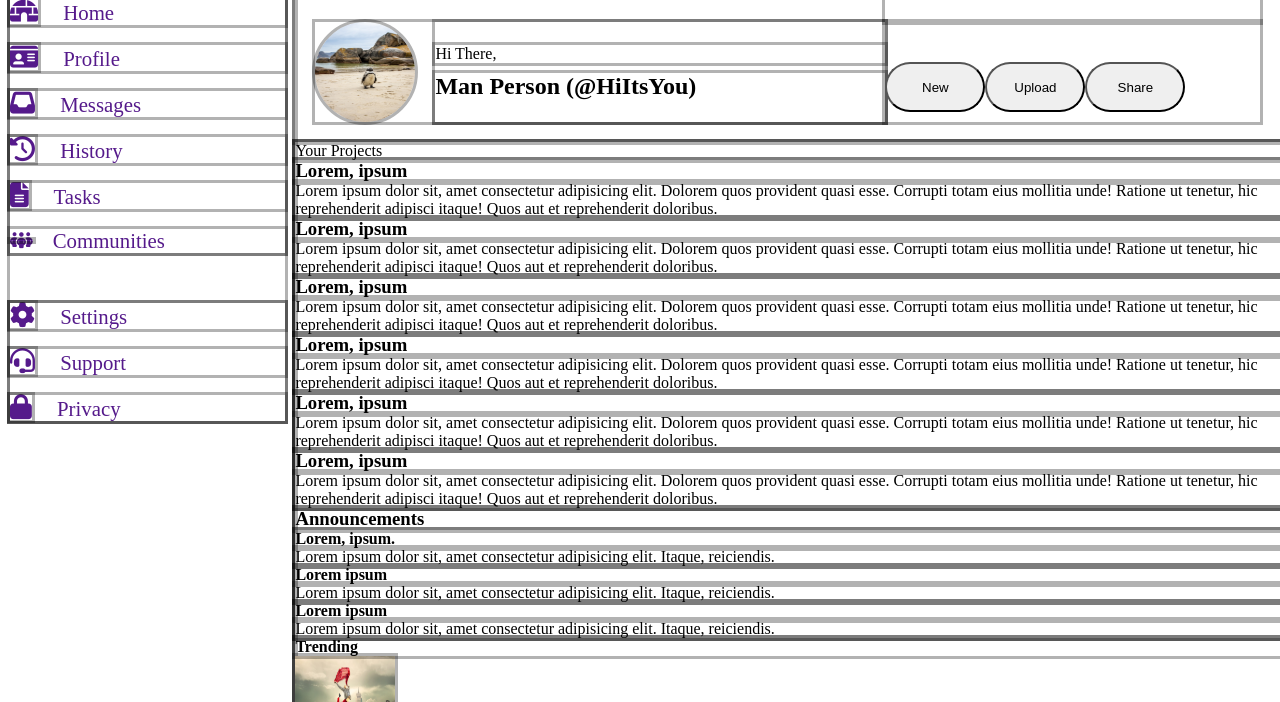
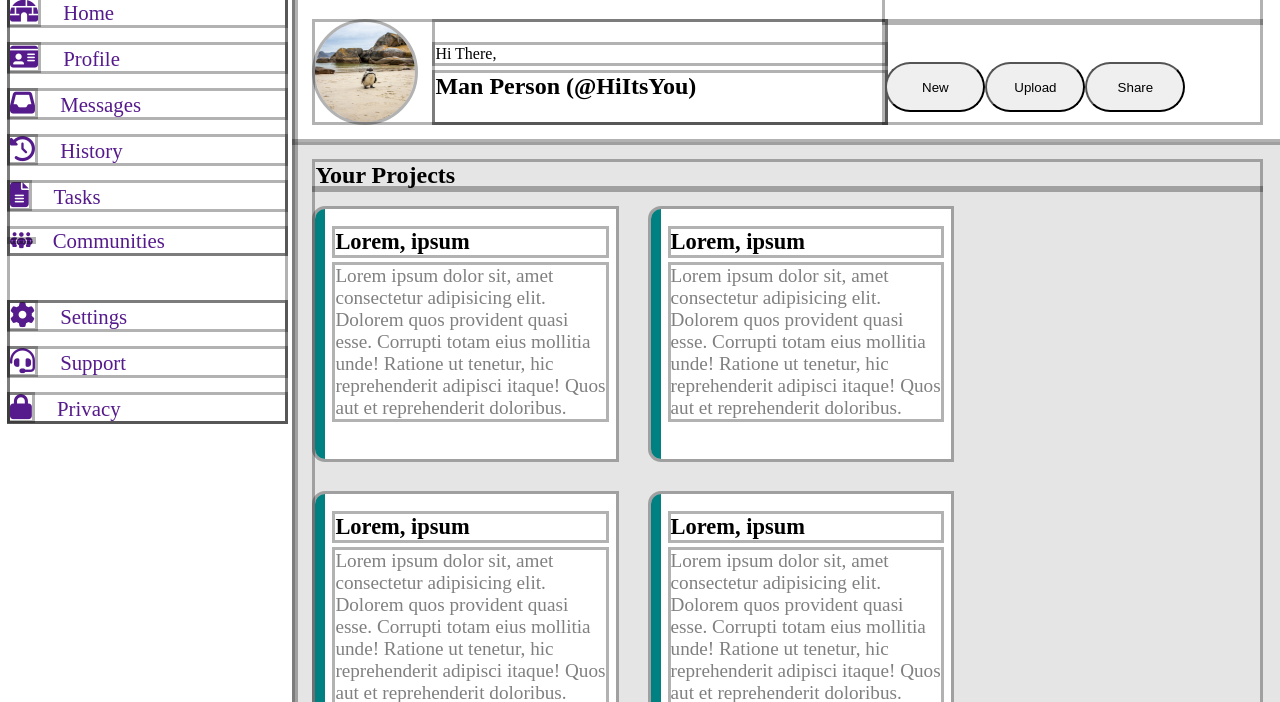
Before and after one commit to TippingTheIceBerg/adminDash, a plain HTML site: page index.html in a window 1280 px wide. Shown: the part 98-800 px from the top of the page. Drawn offline with Linux system fonts and the light colour scheme.

Commit message:
add basic card design

```diff
--- a/index.html
+++ b/index.html
@@ -62,8 +62,8 @@
         </div>
         <main>
             <!-- project -->
-            <div class="project">
-                <p>Your Projects</p>
+            <p>Your Projects</p>
+            <div class="card__container">
                 <div class="card">
                     <h3>Lorem, ipsum</h3>
                     <p>Lorem ipsum dolor sit, amet consectetur adipisicing elit. Dolorem quos provident quasi esse. Corrupti totam eius mollitia unde! Ratione ut tenetur, hic reprehenderit adipisci itaque! Quos aut et reprehenderit doloribus.</p>
@@ -86,7 +86,7 @@
                 </div>
                 <div class="card">
                     <h3>Lorem, ipsum</h3>
-                    <p>Lorem ipsum dolor sit, amet consectetur adipisicing elit. Dolorem quos provident quasi esse. Corrupti totam eius mollitia unde! Ratione ut tenetur, hic reprehenderit adipisci itaque! Quos aut et reprehenderit doloribus.</p>
+                    <p>Lorem ipsum dolor sit, amet consectetur adipisicing elit. Dolorem quos provident quasi esse. Corrupti totam eius mollitia unde! Ratione ut tenetur, hic reprehenderit adipisci itaque! Quos aut et reprehenderit doloribus.1232313112</p>
                 </div>
             </div>
             <!-- Announcement -->
--- a/style.css
+++ b/style.css
@@ -141,3 +141,40 @@ nav i{
     border-radius: 30px;
     margin-bottom: 10px;
 }
+
+/* main card containers */
+
+main{
+    background-color: rgb( 0 0 0 /.1);
+    display: grid;
+    padding: 20px;
+}
+
+main > p{
+    font-size: 1.5em;
+    font-weight: 550;
+}
+
+.card__container{
+    display: grid;
+    grid-template-columns: .33fr .33fr;
+    gap: 35px;
+    padding: 20px 0;
+}
+
+.card{
+    background-color: white;
+    border-left: solid teal 10px;
+    border-top-left-radius:  10px;
+    border-bottom-left-radius: 10px;
+    height:250px;
+    font-size: 1.2em;
+    padding: 20px 10px;
+}
+.card h3{
+    margin-bottom: 10px;
+}
+
+.card p{
+    color: gray;
+}
```
